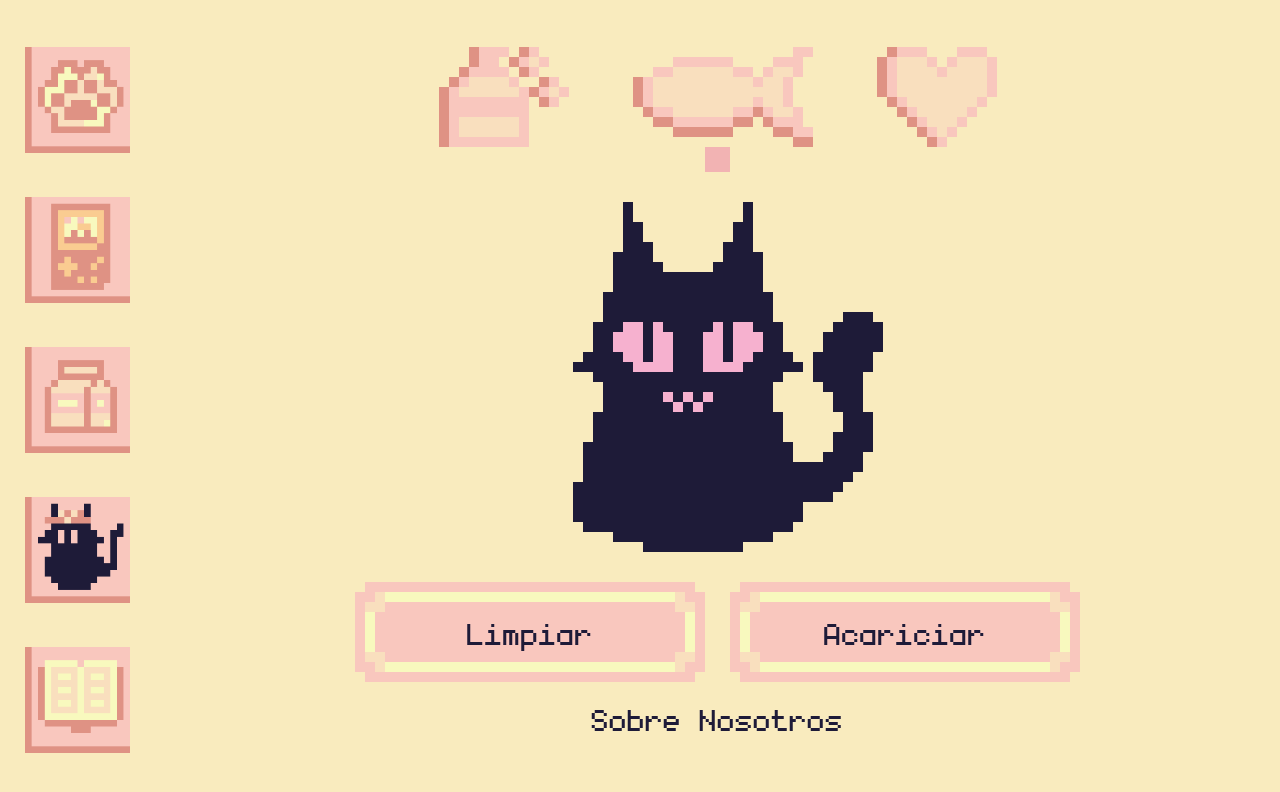
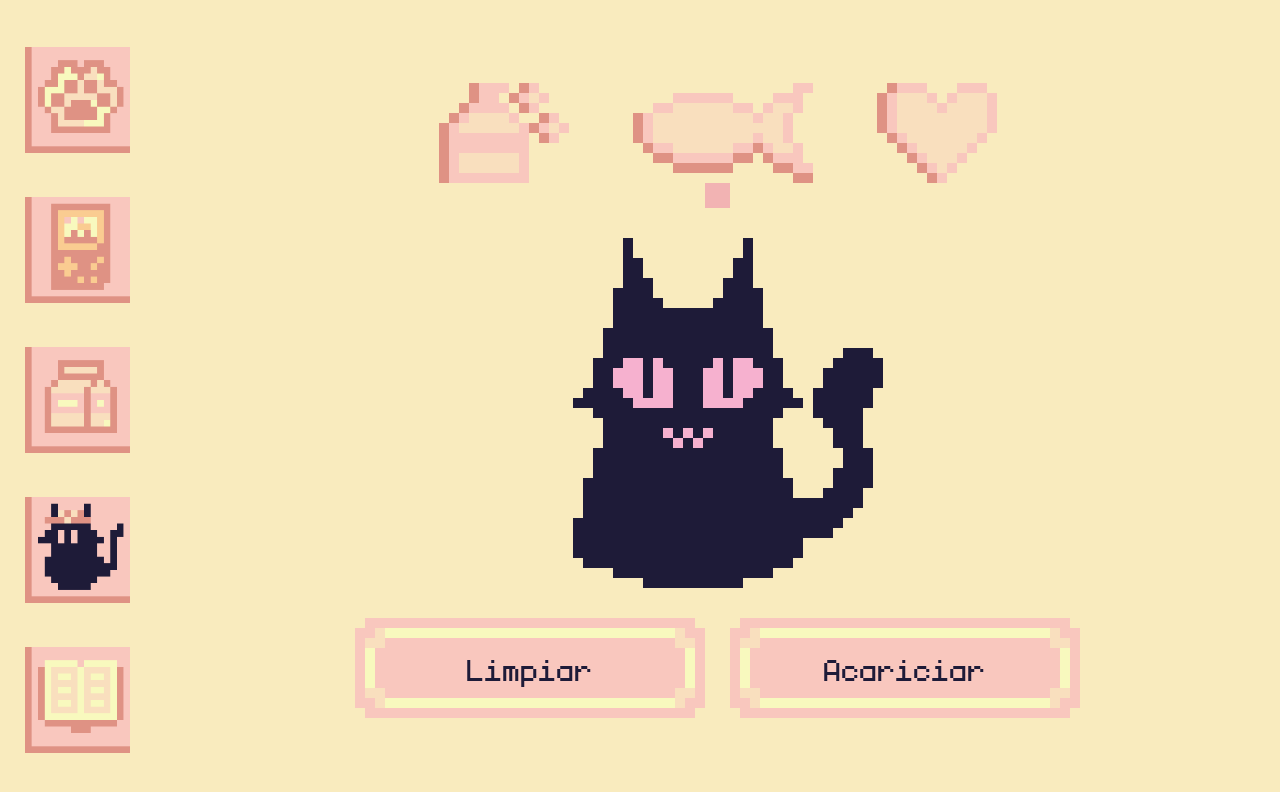
Before and after one commit to LuisGarrillo/tomo-kitten-next, a Next.js app: page /play in a window 1280 px wide. Shown: the top 792 px of the page. Built offline with nearby package versions, Linux system fonts and the light colour scheme.

Commit message:
Remove about us link temporally

```diff
--- a/src/app/layout.js
+++ b/src/app/layout.js
@@ -35,9 +35,6 @@ export default function RootLayout({ children }) {
         </nav>
         <main>
           {children}
-        <footer>
-          <Link href="">Sobre Nosotros</Link>
-        </footer>
         </main>
       </body>
     </html>
```
